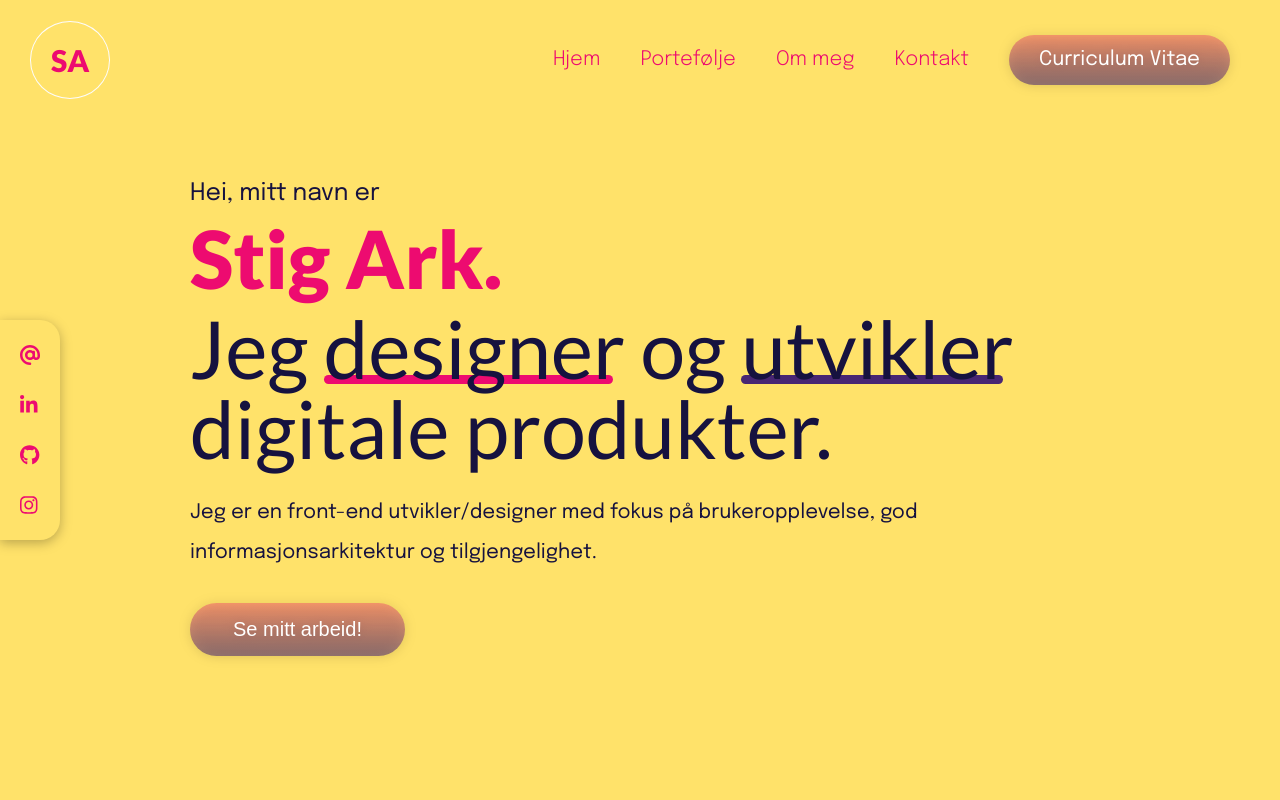
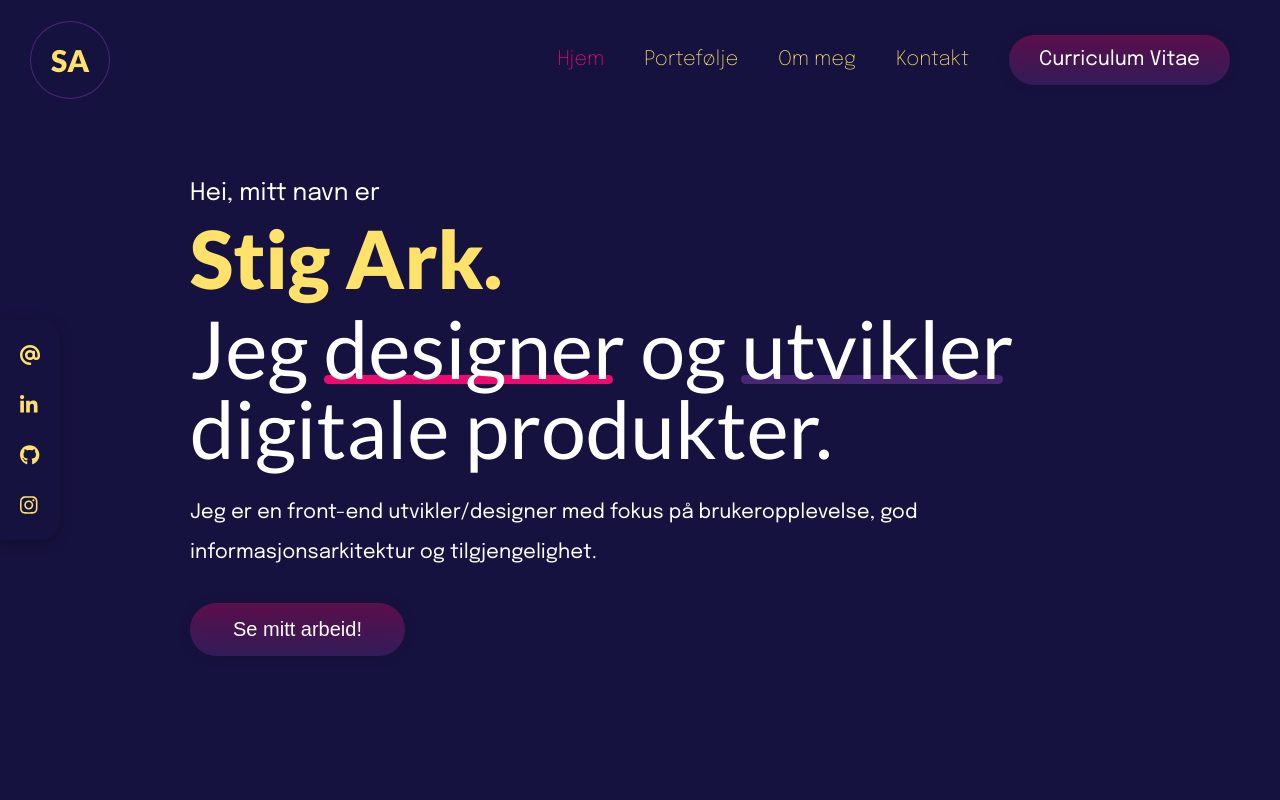
Before and after one commit to arkstig/stigark2, a React (Create React App) app in the folder base_custom/: page / in a window 1280 px wide. Shown: the top 800 px of the page. Built offline with nearby package versions, Linux system fonts and the light colour scheme.

Commit message:
light mode3

```diff
--- a/base_custom/src/App.js
+++ b/base_custom/src/App.js
@@ -14,7 +14,7 @@ import Portfolio from './pages/Portfolio'
 export const ThemeContext = createContext(null)
 export default function App() {
   // Write JavaScript, use Hooks, add state and more
-  const [theme, setTheme] = useState('light')
+  const [theme, setTheme] = useState('dark')
 
   const toggleTheme = () => {
     setTheme((curr) => (curr === 'light' ? 'dark' : 'light'))
--- a/base_custom/src/styles/scss/main.scss
+++ b/base_custom/src/styles/scss/main.scss
@@ -237,10 +237,25 @@ footer {
   filter: drop-shadow(0px 0px 6px #00000045);
 }
 
+#light .cv {
+  background: rgb(252,252,252);
+  color: #16123F;
+  padding-bottom: 13px;
+  filter: drop-shadow(0px 0px 6px #00000015);
+
+background: linear-gradient(176deg, rgba(252,252,252,1) 0%, rgba(255,240,178,1) 100%);
+}
+
 .cv:hover {
   transition: all 0.2s;
   color: #ed0b70;
   filter: drop-shadow(0px 0px 0px #00000045);
+}
+
+#light .cv:hover {
+  transition: all 0.2s;
+  color: #ed0b70;
+
 }
 
 button {
@@ -261,6 +276,19 @@ button {
   filter: drop-shadow(0px 0px 6px #00000045);
   cursor: pointer;
 }
+
+#light button {
+  background: rgb(252,252,252);
+  color: #16123F;
+  padding-bottom: 13px;
+background: linear-gradient(176deg, rgba(252,252,252,1) 0%, rgba(255,240,178,1) 100%);
+filter: drop-shadow(0px 0px 6px #00000015);
+
+}
+
+#light button:hover {
+  color: #ed0b70;
+}
 button:hover {
   transition: all 0.2s;
   color: #ed0b70;
@@ -275,6 +303,20 @@ span.under1 {
   content: '';
   height: 9px;
   background: #ed0b70;
+  position: absolute;
+  z-index: -1;
+  top: 78%;
+  right: 0;
+  left: 0;
+  bottom: 0;
+  border-radius: 45px;
+  width: 96%;
+}
+
+#light .under1::before {
+  content: '';
+  height: 9px;
+  background: #fcfcfc;
   position: absolute;
   z-index: -1;
   top: 78%;
@@ -304,6 +346,21 @@ span.under3 {
   width: 100%;
 }
 
+#light .under3::before {
+  content: '';
+  height: 6px;
+
+  background: #FFF1B7;
+  position: absolute;
+  z-index: -1;
+  top: 65%;
+  right: 0;
+  left: 0;
+  bottom: 0;
+  border-radius: 45px;
+  width: 100%;
+}
+
 span.under2 {
   position: relative;
   z-index: 1;
@@ -313,6 +370,20 @@ span.under2 {
   content: '';
   height: 9px;
   background: #482673;
+  position: absolute;
+  z-index: -1;
+  top: 78%;
+  right: 0;
+  left: 0;
+  bottom: 0;
+  border-radius: 45px;
+  width: 96%;
+}
+
+#light .under2::before {
+  content: '';
+  height: 9px;
+  background: #FFF1B7;
   position: absolute;
   z-index: -1;
   top: 78%;
@@ -484,6 +555,10 @@ label {
   filter: drop-shadow(0px -10px 6px #00000013);
 }
 
+#light label {
+  color: #16123F;
+}
+
 .navn {
   padding: 10px;
   border: 1px solid #fffae5;
@@ -515,6 +590,21 @@ span.under4 {
   height: 7px;
 
   background: #ed0b70;
+  position: absolute;
+  z-index: -1;
+  top: 67%;
+  right: 0;
+  left: 0;
+  bottom: 0;
+  border-radius: 45px;
+  width: 110%;
+  margin-left: -4px;
+}
+#light .under4::before {
+  content: '';
+  height: 7px;
+
+  background: #FFF1B7;
   position: absolute;
   z-index: -1;
   top: 67%;
```
